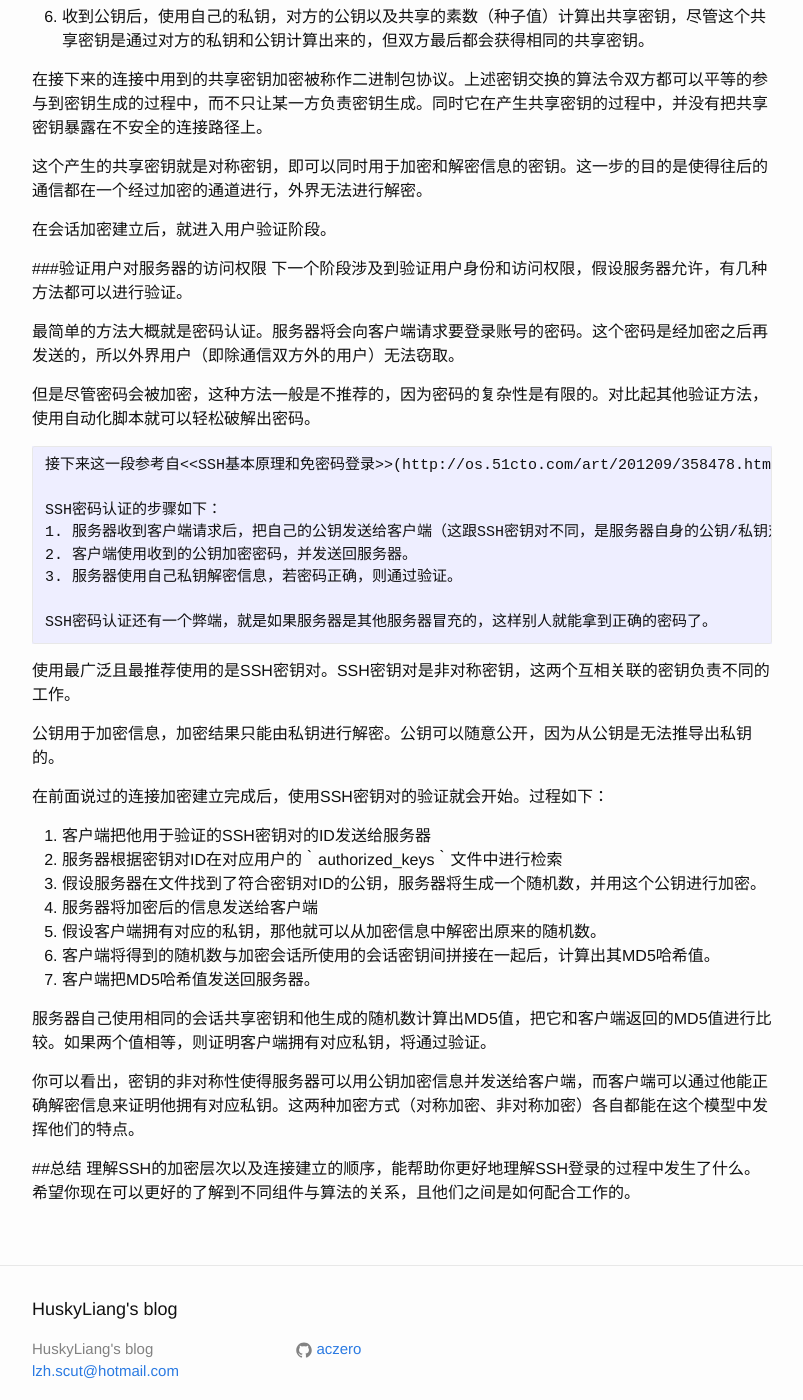
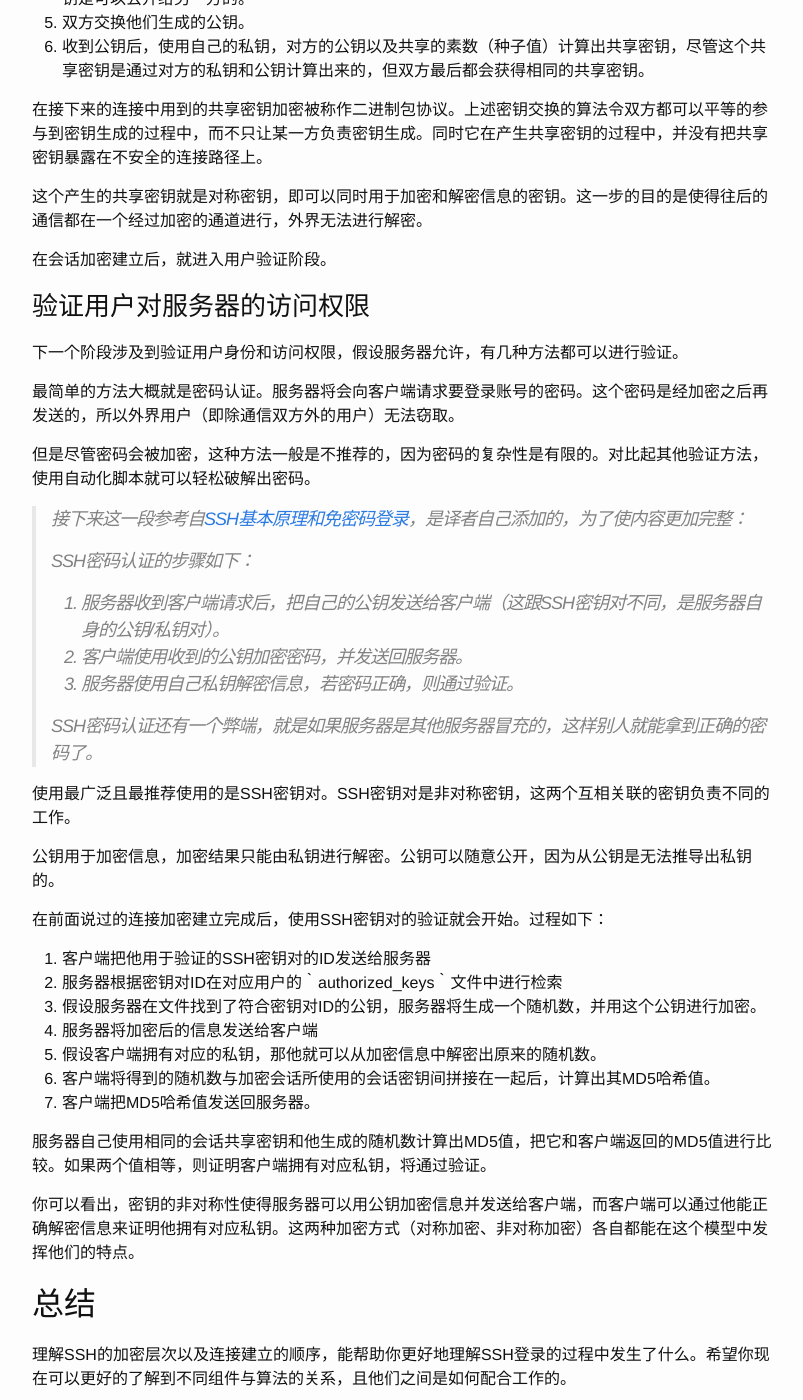
Before and after one commit to ACzero/aczero.github.io, a Jekyll site: the page built from _posts/2016-02-18-translation-for-understanding-the-ssh-encryption-and-connection-process.md, in a window 1280 px wide and 1400 px high, scrolled down 3053 px. Shown: the whole window, without its empty margins (238-1041 px from the left). Built offline with Jekyll 4.4.1, drawn with Linux system fonts in a browser that asks for light colours; part of the change alters nothing that is shown; some of the changed text lies outside the part shown.

Commit message:
correct format mistake

````diff
--- a/_posts/2016-02-18-translation-for-understanding-the-ssh-encryption-and-connection-process.md
+++ b/_posts/2016-02-18-translation-for-understanding-the-ssh-encryption-and-connection-process.md
@@ -70,7 +70,7 @@ MAC本身并不会放在对称加密区域内，而是放在数据包的末尾
 
 SSH会话的建立分为两个阶段，第一个阶段为协商并做好加密以保护之后的通信。第二个阶段是验证用户身份并判断用户是否有访问服务器的权限。
 
-###协商会话所使用的加密
+### 协商会话所使用的加密
 当客户端发起TCP连接后，服务器会返回其支持的协议版本，若客户端兼容该版本的协议，将进入下一步。同时服务器还会提供他的公共主机密钥，客户端可以通过它判断服务器是否为预期的主机。
 
 此时，双方会通过Diffie-Hellman算法交换一个会话密钥。Diffie-Hellman算法（或其变式）的功能是，令客户端和服务器双方通过自身的私有数据和从对方处获得的数据进行处理，而得到相同的会话密钥。
@@ -92,24 +92,23 @@ SSH会话的建立分为两个阶段，第一个阶段为协商并做好加密
 
 在会话加密建立后，就进入用户验证阶段。
 
-###验证用户对服务器的访问权限
+### 验证用户对服务器的访问权限
 下一个阶段涉及到验证用户身份和访问权限，假设服务器允许，有几种方法都可以进行验证。
 
 最简单的方法大概就是密码认证。服务器将会向客户端请求要登录账号的密码。这个密码是经加密之后再发送的，所以外界用户（即除通信双方外的用户）无法窃取。
 
 但是尽管密码会被加密，这种方法一般是不推荐的，因为密码的复杂性是有限的。对比起其他验证方法，使用自动化脚本就可以轻松破解出密码。
 
-```
-接下来这一段参考自<<SSH基本原理和免密码登录>>(http://os.51cto.com/art/201209/358478.htm)，是译者自己添加的，为了使内容更加完整：
 
-SSH密码认证的步骤如下：
-1. 服务器收到客户端请求后，把自己的公钥发送给客户端（这跟SSH密钥对不同，是服务器自身的公钥/私钥对）。
-2. 客户端使用收到的公钥加密密码，并发送回服务器。
-3. 服务器使用自己私钥解密信息，若密码正确，则通过验证。
-
-SSH密码认证还有一个弊端，就是如果服务器是其他服务器冒充的，这样别人就能拿到正确的密码了。
-```
-
+> 接下来这一段参考自[SSH基本原理和免密码登录](http://os.51cto.com/art/201209/358478.htm)，是译者自己添加的，为了使内容更加完整：
+>
+> SSH密码认证的步骤如下：
+>
+> 1. 服务器收到客户端请求后，把自己的公钥发送给客户端（这跟SSH密钥对不同，是服务器自身的公钥/私钥对）。
+> 2. 客户端使用收到的公钥加密密码，并发送回服务器。
+> 3. 服务器使用自己私钥解密信息，若密码正确，则通过验证。
+>
+> SSH密码认证还有一个弊端，就是如果服务器是其他服务器冒充的，这样别人就能拿到正确的密码了。
 
 使用最广泛且最推荐使用的是SSH密钥对。SSH密钥对是非对称密钥，这两个互相关联的密钥负责不同的工作。
 
@@ -129,5 +128,5 @@ SSH密码认证还有一个弊端，就是如果服务器是其他服务器冒
 
 你可以看出，密钥的非对称性使得服务器可以用公钥加密信息并发送给客户端，而客户端可以通过他能正确解密信息来证明他拥有对应私钥。这两种加密方式（对称加密、非对称加密）各自都能在这个模型中发挥他们的特点。
 
-##总结
+## 总结
 理解SSH的加密层次以及连接建立的顺序，能帮助你更好地理解SSH登录的过程中发生了什么。希望你现在可以更好的了解到不同组件与算法的关系，且他们之间是如何配合工作的。
````
Also changed, not shown: _posts/2015-11-17-a-proper-way-to-revert-a-git-merge.md (+3 -3 lines).
